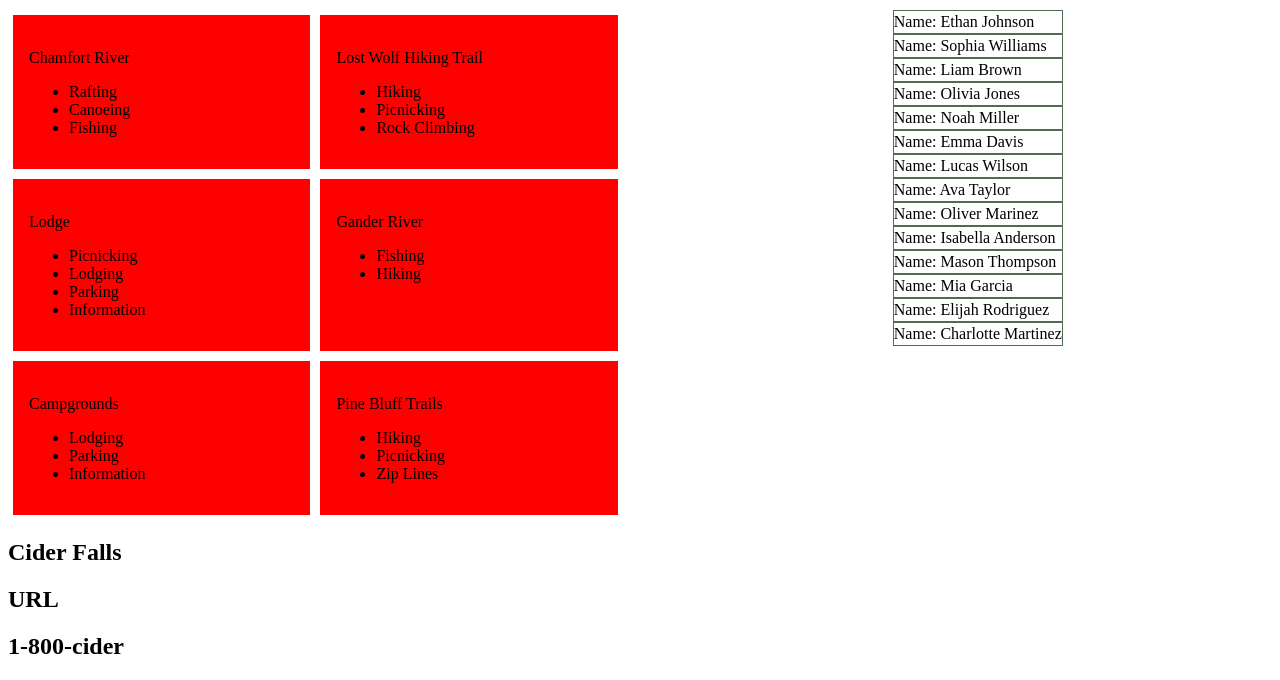
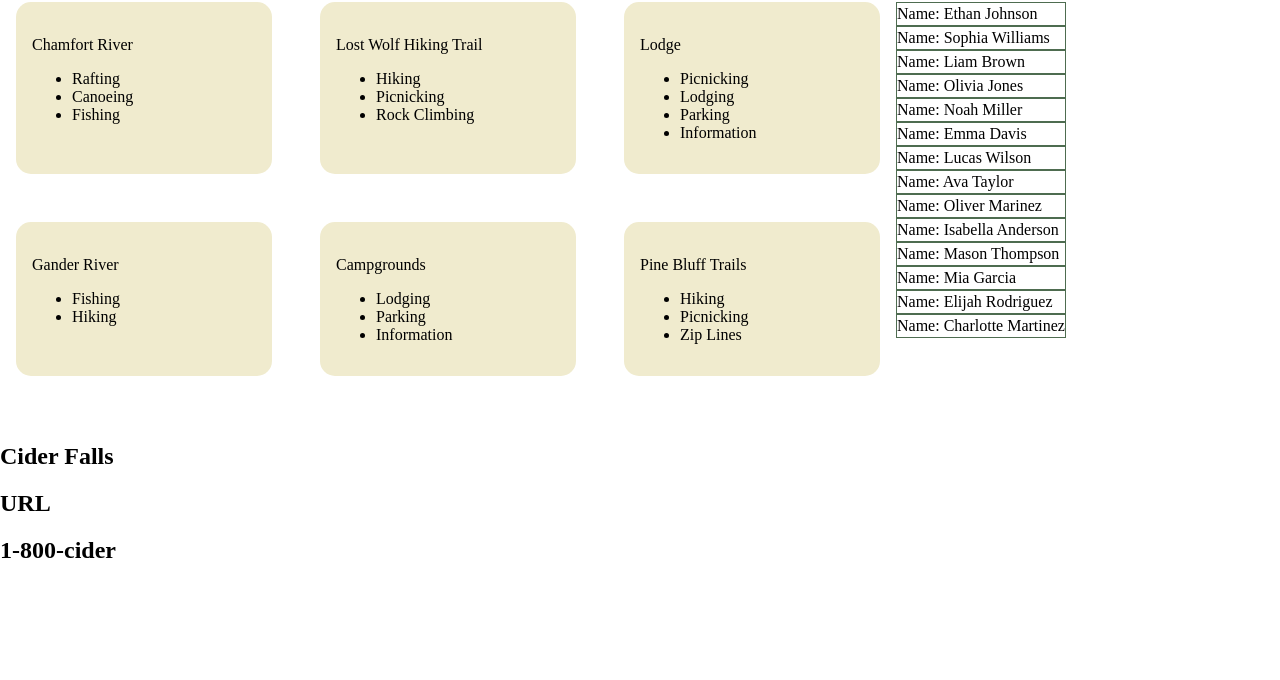
Before and after one commit to NSS-Day-Cohort-69/cider-falls-bucky, a plain HTML site: page index.html in a window 1280 px wide. Shown: the part 282-962 px from the top of the page. After the commit the page ends 866 px from the top, so only its background shows below. Drawn offline with Linux system fonts and the light colour scheme.

Commit message:
Styled shape of an area card, and enforced 3 column view

```diff
--- a/styles/main.css
+++ b/styles/main.css
@@ -1,3 +1,7 @@
+body {
+    margin: 0;
+}
+
 #main-content {
     display: flex;
     flex-direction: row;
@@ -11,14 +15,16 @@
     display: flex;
     flex-wrap: wrap;
     flex-basis: 70%;
+    justify-content: space-between;
 }
 
 .area-card {
-    background-color: red;
+    background-color: #F0EBCE;
+    border-radius: 15px;
     flex-basis: 30%;
-    justify-content: space-between;
-    margin: 5px;
+    margin: 0 1em 3em 1em;
     padding: 1em;
+    max-width: 25%;
 }
 
 .guest-list {
```
